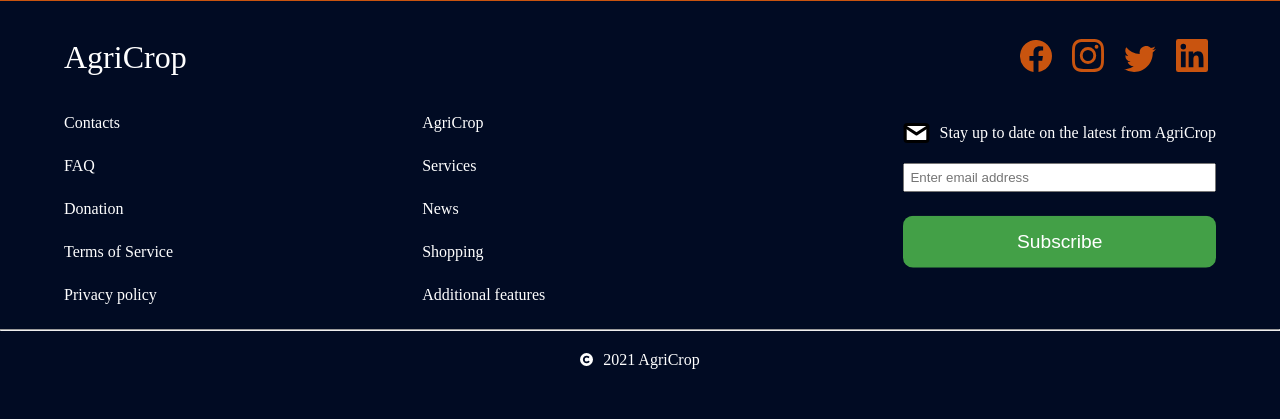
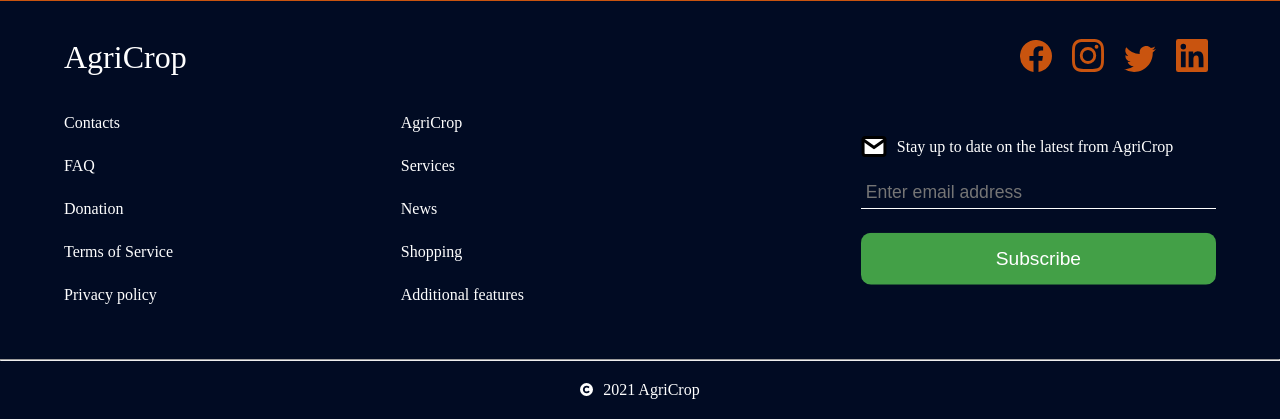
Before and after one commit to Akwasi123/AgriCrop, a PHP site: page /view/homepage.html in a window 1280 px wide. Shown: the part 4066-4485 px from the top of the page. Before the commit the page ends 4435 px from the top, so only its background shows below. Run offline with PHP 8.4, Linux system fonts and the light colour scheme.

Commit message:
homepage completed

```diff
--- a/css/homepage.css
+++ b/css/homepage.css
@@ -103,6 +103,10 @@
     align-items: center;
 }
 
+.f-links{
+    margin-bottom: 30px;
+}
+
 .f-heading{
     margin: 30px auto;
 }
@@ -130,6 +134,13 @@
 
 .left-links p, .right-links p{
     margin-bottom: 25px;
+    color: white;
+    text-decoration: none;
+}
+
+.left-links a, .right-links a{
+    color: white;
+    text-decoration: none;
 }
 
 .msg{
@@ -145,7 +156,16 @@
 input[type="text"]{
     width: 100%;
     padding: 5px;
-    outline: none !important;
+    border: hidden;
+    border-bottom: 1px solid white;
+    outline: none;
+    background-color: #010B23;
+    color: white;
+    font-size: 1.1rem;
+}
+
+input[type="text"]:focus{
+    border-color: #C9540F;
 }
 
 .subscription input[type="button"]{
--- a/view/homepage.html
+++ b/view/homepage.html
@@ -253,19 +253,19 @@
             <!-- other links -->
             <div class="f-links">
                 <div class="left-links">
-                    <p>Contacts</p>
-                    <p>FAQ</p>
-                    <p>Donation</p>
-                    <p>Terms of Service</p>
-                    <p>Privacy policy</p>
+                    <p><a href="#">Contacts</a></p>
+                    <p><a href="#">FAQ</a></p>
+                    <p><a href="#">Donation</a></p>
+                    <p><a href="#">Terms of Service</a></p>
+                    <p><a href="#">Privacy policy</a></p>
                 </div>
 
                 <div class="right-links">
-                    <p>AgriCrop</p>
-                    <p>Services</p>
-                    <p>News</p>
-                    <p>Shopping</p>
-                    <p>Additional features</p>
+                    <p><a href="#">AgriCrop</a></p>
+                    <p><a href="#">Services</a></p>
+                    <p><a href="#">News</a></p>
+                    <p><a href="#">Shopping</a></p>
+                    <p><a href="#">Additional features</a></p>
                 </div>
             </div>
 
```
